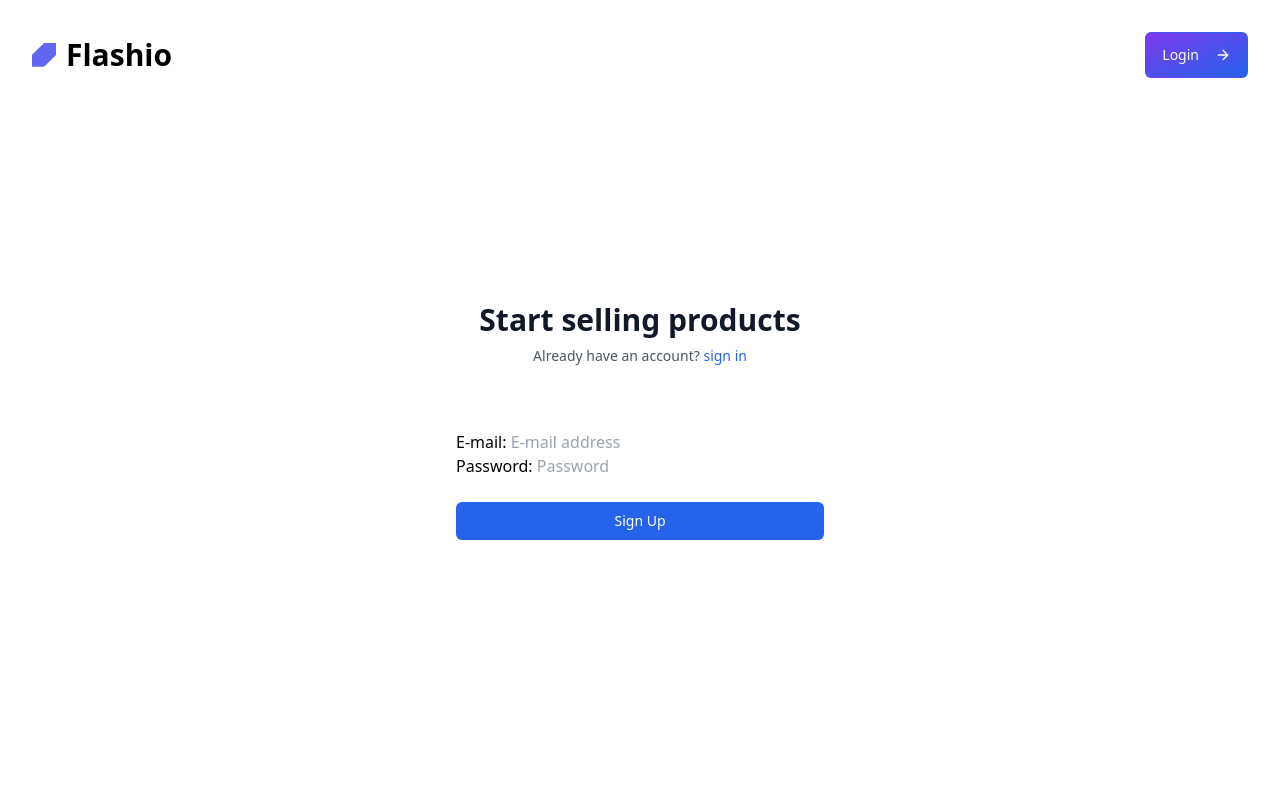
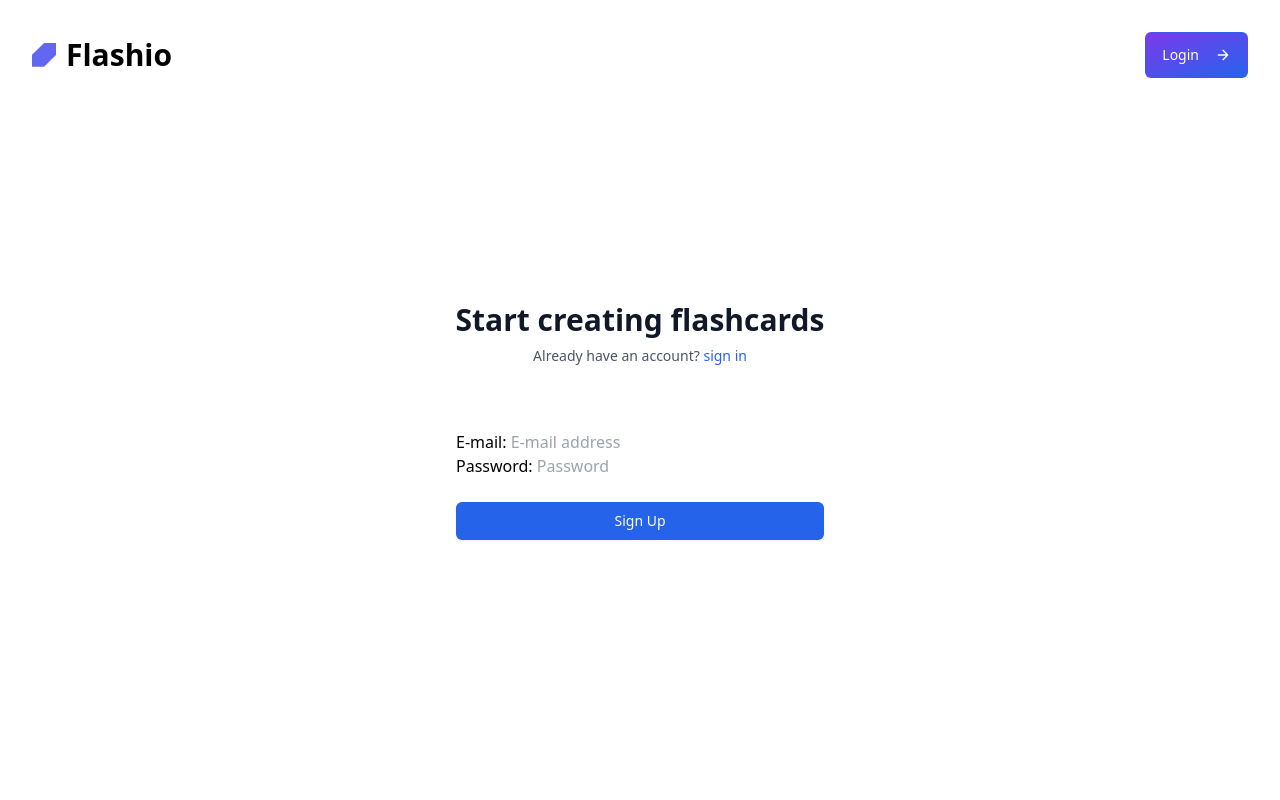
Before and after one commit to patraz/cardsio, a Django app: page /accounts/signup/ in a window 1280 px wide. Run offline with Django 3.2, Linux system fonts and the light colour scheme; some libraries are stand-ins or nearby versions.

Commit message:
Changes to be committed: 	modified:   templates/account/signup.html

```diff
--- a/templates/account/signup.html
+++ b/templates/account/signup.html
@@ -9,7 +9,7 @@
     <div class="flex flex-col justify-center py-12 sm:px-6 lg:px-8">
         <div class="sm:mx-auto sm:w-full sm:max-w-md">
             <h2 class="mt-6 text-center text-3xl leading-9 font-extrabold text-gray-900">
-                Start selling products
+                Start creating flashcards
             </h2>
             <p class="mt-2 text-center text-sm leading-5 text-gray-600 max-w">
                 Already have an account?
```
